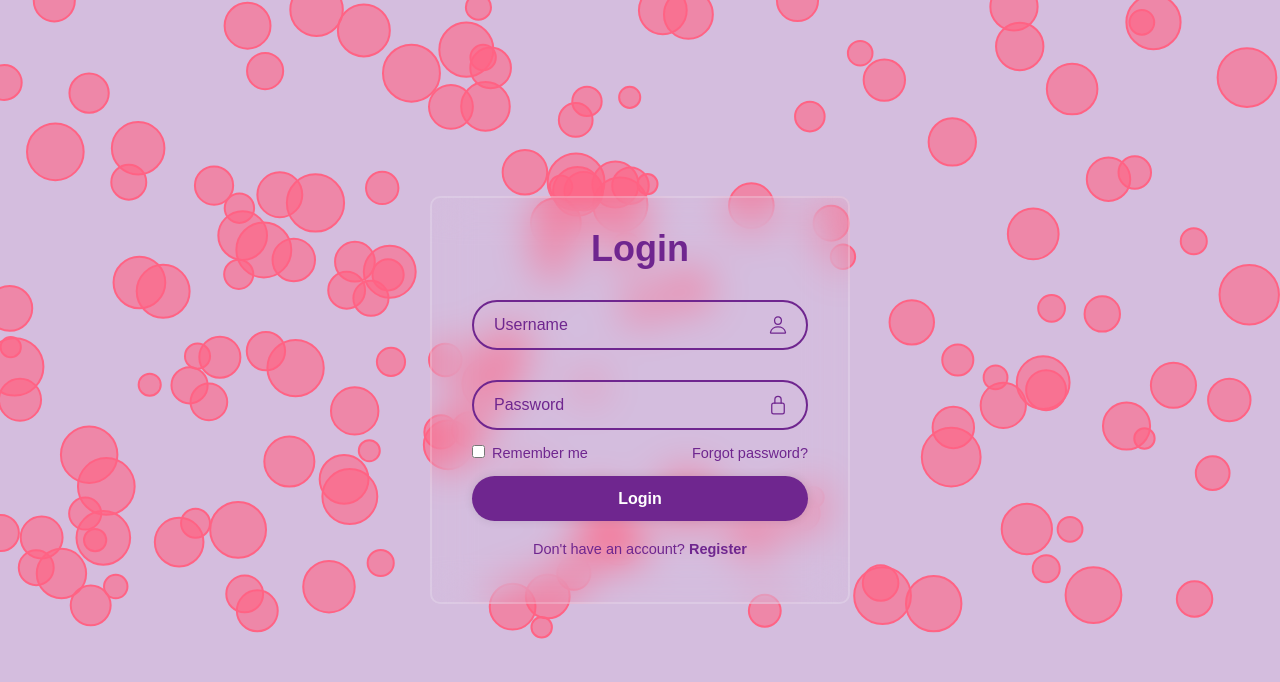
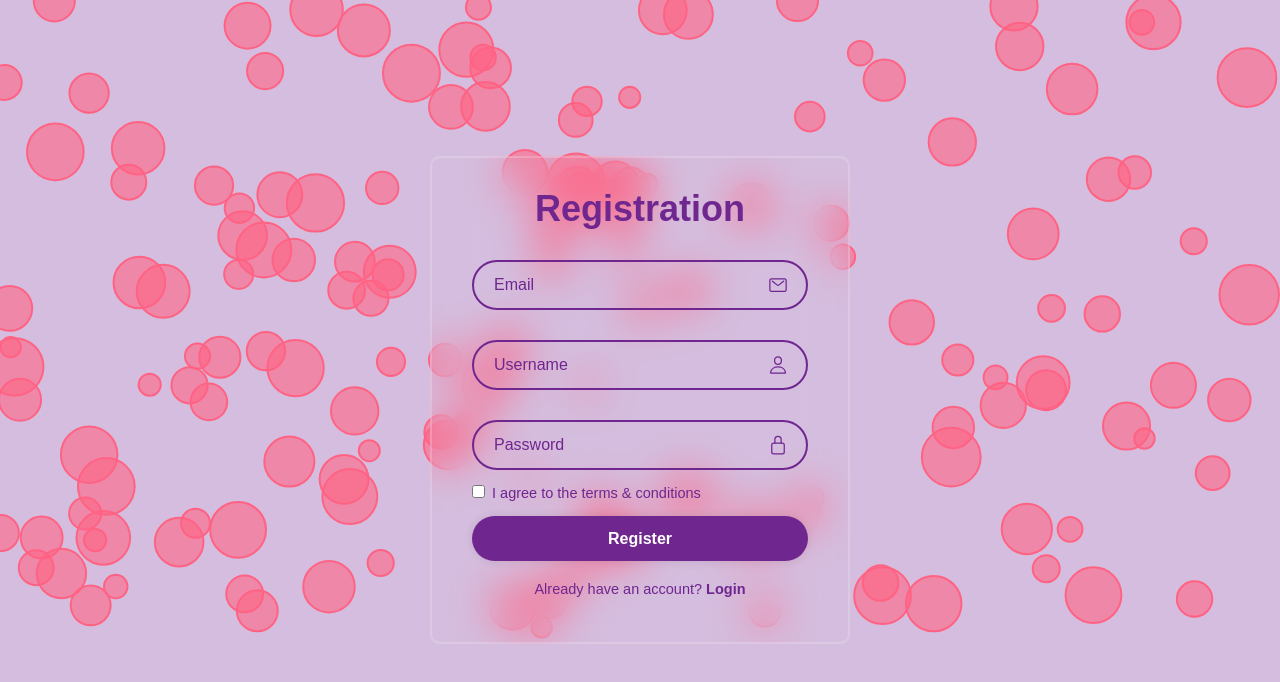
Before and after one commit to VuManh123/MChart_WebGenerateChart, a plain HTML site: page src/views/pages/login.html in a window 1280 px wide. Both pictures are taken after a click on the link "Register". Drawn offline with nearby package versions, Linux system fonts and the light colour scheme.

Commit message:
Updated register

```diff
--- a/src/views/pages/login.html
+++ b/src/views/pages/login.html
@@ -7,8 +7,9 @@
     <link rel="stylesheet" href="../styles/styleLogin.css">
 </head>
 <body>
-    <div class="wrapper">
-        <form action="">
+    <!-- Login -->
+    <div class="wrapper" id="loginWrapper">
+        <form action="" id="loginForm">
             <h1>Login</h1>
             <div class="input-box">
                 <input type="text" placeholder="Username" required>
@@ -27,10 +28,40 @@
             <button type="submit" class = "btnLogin">Login</button>
 
             <div class="register-link">
-                <p>Don't have an account?<a href="#"> Register</a></p>
+                <p>Don't have an account?<a href="#" id="registerLink"> Register</a></p>
             </div>
         </form>
     </div>
+
+    <!-- Register -->
+    <div class="form-register" id="registerWrapper" style="display: none;">
+        <form action="" id="registerForm">
+            <h1>Registration</h1>
+            <div class="input-box">
+                <input type="text" placeholder="Email" required>
+                <ion-icon name="mail-outline"></ion-icon>
+            </div>
+            <div class="input-box">
+                <input type="text" placeholder="Username" required>
+                <ion-icon name="person-outline"></ion-icon>
+            </div>
+            <div class="input-box">
+                <input type="text" placeholder="Password" required>
+                <ion-icon name="lock-closed-outline"></ion-icon>
+            </div>
+
+            <div class="remember-forgot">
+                <label><input type="checkbox"> I agree to the terms & conditions</label>
+            </div>
+
+            <button type="submit" class = "btnLogin">Register</button>
+
+            <div class="register-link">
+                <p>Already have an account?<a href="#" id="loginLink"> Login</a></p>
+            </div>
+        </form>
+    </div>
+
     <!-- Hình ảnh làm background -->
     <div class="background">
         <!-- Thẻ canvas cho biểu đồ -->
@@ -41,5 +72,32 @@
     <script src="../../models/app.js"></script>
     <script type="module" src="https://unpkg.com/ionicons@7.1.0/dist/ionicons/ionicons.esm.js"></script>
     <script nomodule src="https://unpkg.com/ionicons@7.1.0/dist/ionicons/ionicons.js"></script>
+    <script>
+        // Lấy các phần tử cần thao tác
+        const loginWrapper = document.getElementById('loginWrapper');
+        const registerWrapper = document.getElementById('registerWrapper');
+        const loginForm = document.getElementById('loginForm');
+        const registerForm = document.getElementById('registerForm');
+        const loginLink = document.getElementById('loginLink');
+        const registerLink = document.getElementById('registerLink');
+
+        // Hàm chuyển đổi đăng nhập và đăng ký
+        function switchForm(targetForm, hideForm) {
+            targetForm.style.display = 'block';
+            hideForm.style.display = 'none';
+        }
+
+        // Sự kiện click chuyển từ đăng nhập sang đăng ký
+        registerLink.addEventListener('click', function (event) {
+            event.preventDefault();
+            switchForm(registerWrapper, loginWrapper);
+        });
+
+        // Sự kiện click chuyển từ đăng ký sang đăng nhập
+        loginLink.addEventListener('click', function (event) {
+            event.preventDefault();
+            switchForm(loginWrapper, registerWrapper);
+        });
+    </script>
 </body>
 </html>
--- a/src/views/styles/styleLogin.css
+++ b/src/views/styles/styleLogin.css
@@ -120,6 +120,79 @@ body {
     text-decoration: underline;
 }
 
+/* Register view */
+.form-register {
+    width: 420px;
+    background: var(--tim2);
+    background: transparent;
+    border: 2px solid rgba(255, 255, 255, .2);
+    backdrop-filter: blur(20px);
+    color: var(--white);
+    border-radius: 10px;
+    padding: 30px 40px;
+}
+.form-register h1 {
+    font-size: 36px;
+    text-align: center;
+    color: #6f268f;
+}
+.form-register .input-box {
+    position: relative;
+    width: 100%;
+    height: 50px;
+    margin: 30px 0;
+}
+.form-register .remember-forgot {
+    display: flex;
+    justify-content: space-between;
+    font-size: 14.5px;
+    margin: -15px 0px 15px;
+    color: var(--tim2);
+}
+.remember-forgot label input {
+    accent-color: var(--tim2);
+    margin-right: 3px;
+}
+.remember-forgot a {
+    color:var(--tim2);
+    text-decoration: none;
+}
+.remember-forgot a:hover {
+    text-decoration: underline;
+}
+.form-register .btnLogin {
+    width: 100%;
+    height: 45px;
+    background: var(--tim2);
+    border: none;
+    outline: none;
+    border-radius: 40px;
+    box-shadow: 0 0 10px rgba(0, 0, 0, .1);
+    cursor: pointer;
+    font-size: 16px;
+    color: #fff;
+    font-weight: 600;
+}
+.form-register .btnLogin:hover {
+    background: transparent;
+    color: #6f268f;
+    border: 2px solid;
+}
+.form-register .register-link {
+    font-size: 14.5px;
+    text-align: center;
+    margin: 20px 0 15px;
+    color: var(--tim2);
+}
+.register-link p a {
+    color: var(--tim2);
+    text-decoration: none;
+    font-weight: 600;
+}
+.register-link p a:hover {
+    text-decoration: underline;
+}
+
 .background {
     position: absolute;
     top: 0;
```
